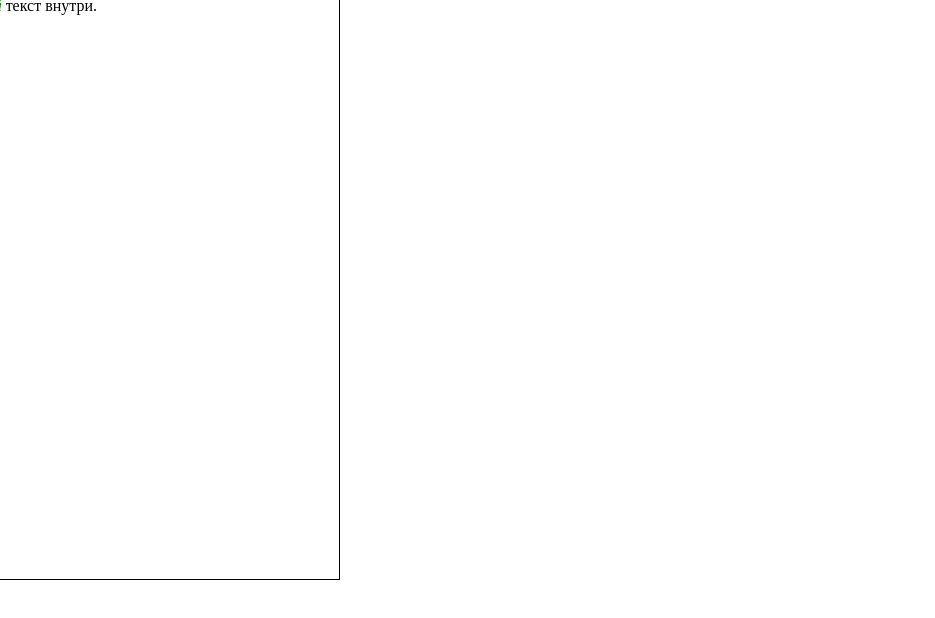
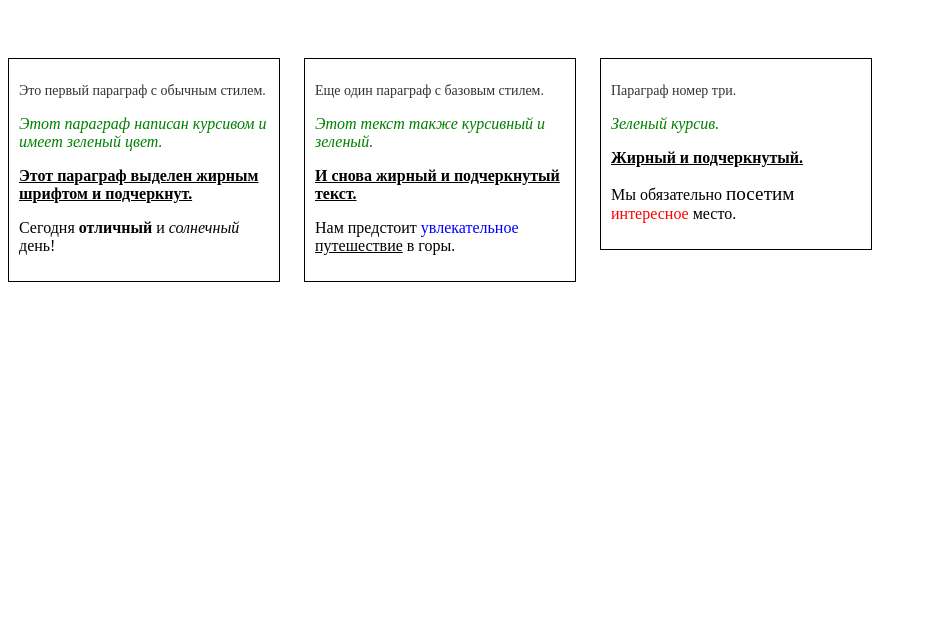
Before and after one commit to SunAlexCher/network.github.io, a plain HTML site: page index.html in a window 1280 px wide. Shown: the whole page, without its empty margins (0-935 px from the left). Drawn offline with Linux system fonts and the light colour scheme.

Commit message:
Update index.html

```diff
--- a/index.html
+++ b/index.html
@@ -1,19 +1,29 @@
 <!DOCTYPE html>
 <html>
 <head>
-    <title>Сдвиг контейнера - Без классов</title>
+    <title>Домашнее задание - Контейнеры и стили (Без классов)</title>
 </head>
 <body>
 
-    <div style="width: 600px; height: 700px; border: 1px solid black; position: relative; transform: translate(-270px, -130px);">
-        <p>Этот абзац текста находится внутри контейнера `div`.</p>
-        <p style="color: red;">Этот абзац красного цвета.</p>
-        <p style="font-weight: bold;">Этот абзац выделен жирным шрифтом.</p>
-        <p>Этот абзац имеет
-            <span style="color: green; font-style: italic;">зеленый и курсивный</span>
-             текст внутри.</p>
-        <p style="padding-left: 20px;">Этот абзац имеет отступ слева.</p>
-        <p>Размер шрифта: <span style="font-size: 1.2em;">увеличенный</span>.</p>
+    <div style="width: 250px; border: 1px solid black; display: inline-block; margin-right: 20px; vertical-align: top; position: relative; top: 50px; padding: 10px;">
+        <p style="font-size: 14px; color: #333;">Это первый параграф с обычным стилем.</p>
+        <p style="font-style: italic; color: green;">Этот параграф написан курсивом и имеет зеленый цвет.</p>
+        <p style="font-weight: bold; text-decoration: underline;">Этот параграф выделен жирным шрифтом и подчеркнут.</p>
+        <p style="font-size: 16px;">Сегодня <span style="font-weight: bold;">отличный</span> и <span style="font-style: italic;">солнечный</span> день!</p>
+    </div>
+
+    <div style="width: 250px; border: 1px solid black; display: inline-block; margin-right: 20px; vertical-align: top; position: relative; top: 50px; padding: 10px;">
+        <p style="font-size: 14px; color: #333;">Еще один параграф с базовым стилем.</p>
+        <p style="font-style: italic; color: green;">Этот текст также курсивный и зеленый.</p>
+        <p style="font-weight: bold; text-decoration: underline;">И снова жирный и подчеркнутый текст.</p>
+        <p style="font-size: 16px;">Нам предстоит <span style="color: blue;">увлекательное</span> <span style="text-decoration: underline;">путешествие</span> в горы.</p>
+    </div>
+
+    <div style="width: 250px; border: 1px solid black; display: inline-block; margin-right: 20px; vertical-align: top; position: relative; top: 50px; padding: 10px;">
+        <p style="font-size: 14px; color: #333;">Параграф номер три.</p>
+        <p style="font-style: italic; color: green;">Зеленый курсив.</p>
+        <p style="font-weight: bold; text-decoration: underline;">Жирный и подчеркнутый.</p>
+        <p style="font-size: 16px;">Мы обязательно <span style="font-size: 1.2em;">посетим</span> <span style="color: red;">интересное</span> место.</p>
     </div>
 
 </body>
```
